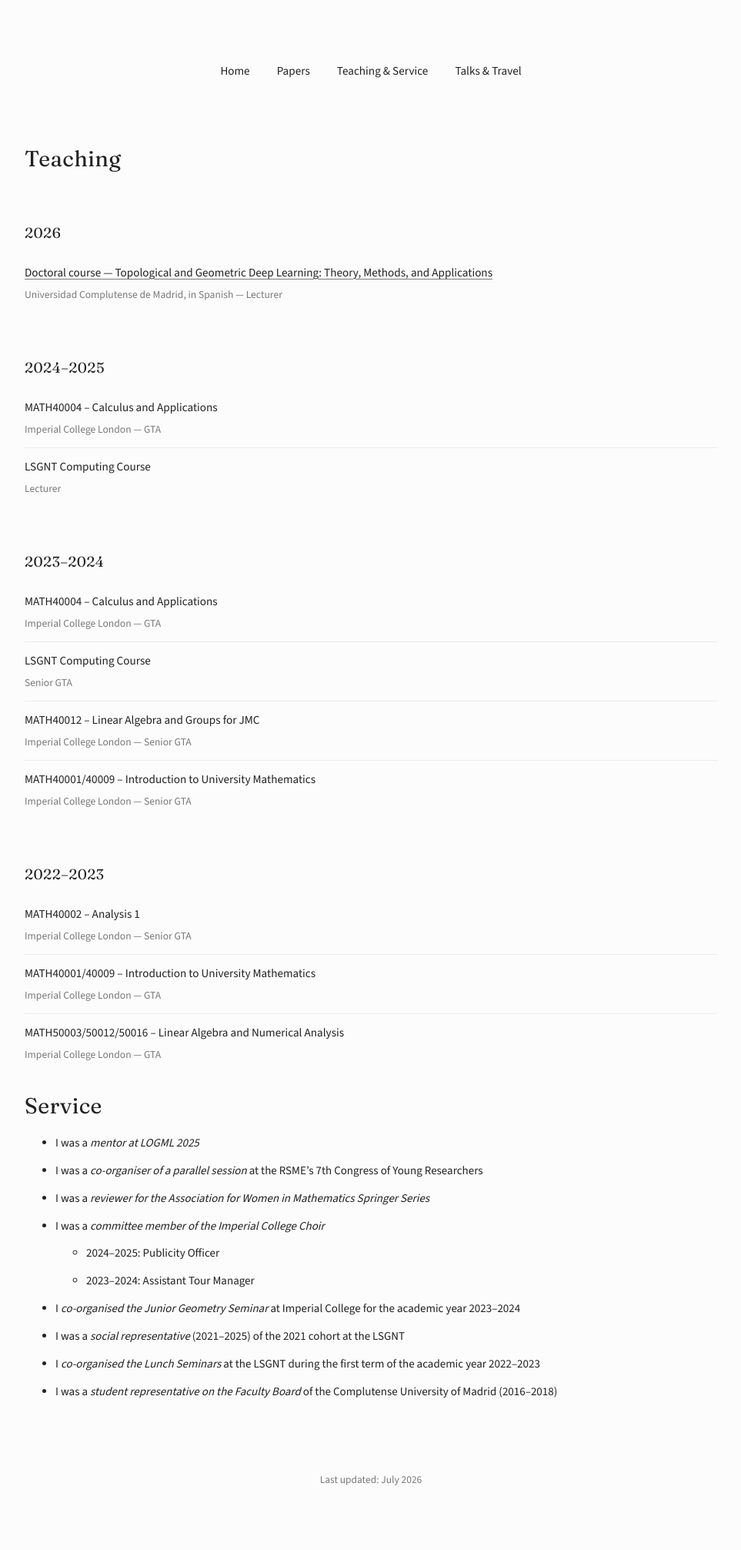
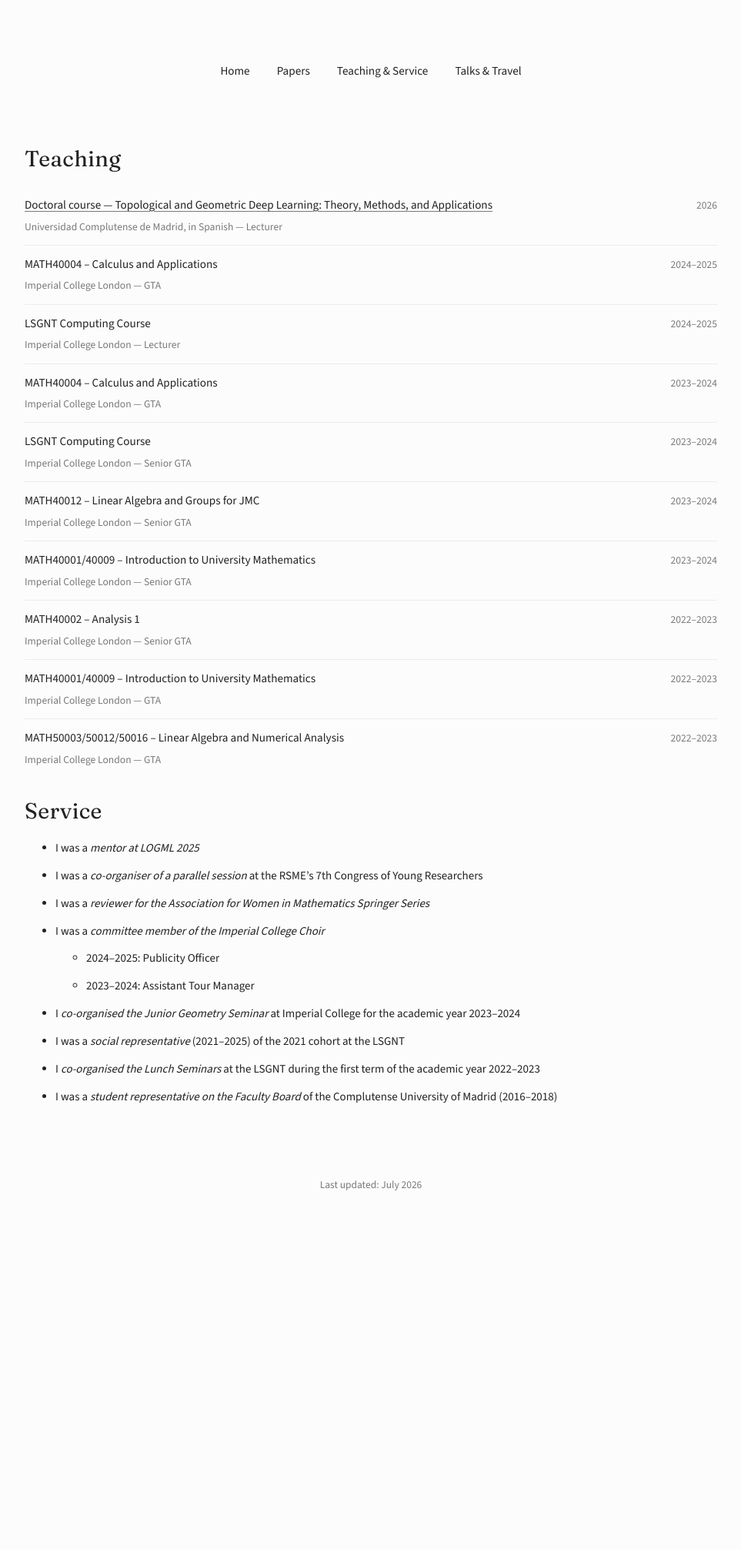
Before and after one commit to inesgare/inesgare.github.io, a Jekyll site: the page built from teaching.md, in a window 1280 px wide. Shown: the whole page at 77% size, without its empty margins (158-1121 px from the left). Built offline with Jekyll 4.4.1, drawn with Linux system fonts in a browser that asks for light colours; after the commit the page ends 1630 px from its top, so only the background shows below that.

Commit message:
edited papers and teaching style

```diff
--- a/style.css
+++ b/style.css
@@ -376,6 +376,10 @@ a:hover {
 }
 
 .teaching-item {
+  display: flex;
+  justify-content: space-between;
+  align-items: baseline;
+  gap: 16px;
   padding: 12px 0;
   border-bottom: 1px solid var(--border);
 }
@@ -393,6 +397,32 @@ a:hover {
   font-size: 0.85rem;
   color: var(--muted);
   margin-top: 3px;
+}
+
+.teaching-year {
+  font-size: 0.85rem;
+  color: var(--muted);
+  white-space: nowrap;
+}
+
+/* =========================
+   Papers Page
+   ========================= */
+
+.papers-list {
+  list-style: none;
+  padding-left: 0;
+  margin-top: 0.8em;
+}
+
+.papers-list li {
+  padding: 14px 0;
+  margin-bottom: 0;
+  border-bottom: 1px solid var(--border);
+}
+
+.papers-list li:last-child {
+  border-bottom: none;
 }
 
 /* =========================
@@ -442,4 +472,10 @@ footer {
     gap: 8px;
   }
 
+  .teaching-item {
+    flex-direction: column;
+    align-items: flex-start;
+    gap: 2px;
+  }
+
 }
--- a/teaching.md
+++ b/teaching.md
@@ -4,63 +4,76 @@ layout: default
 ---
 # Teaching
 
-## 2026
-
 <div class="teaching-list">
   <div class="teaching-item">
-    <div class="teaching-course"><a href="/tgdl-2026">Doctoral course — Topological and Geometric Deep Learning: Theory, Methods, and Applications</a></div>
-    <div class="teaching-meta">Universidad Complutense de Madrid, in Spanish — Lecturer</div>
-  </div>
-</div>
-
-## 2024–2025
-
-<div class="teaching-list">
-  <div class="teaching-item">
-    <div class="teaching-course">MATH40004 – Calculus and Applications</div>
-    <div class="teaching-meta">Imperial College London — GTA</div>
+    <div class="teaching-info">
+      <div class="teaching-course"><a href="/tgdl-2026">Doctoral course — Topological and Geometric Deep Learning: Theory, Methods, and Applications</a></div>
+      <div class="teaching-meta">Universidad Complutense de Madrid, in Spanish — Lecturer</div>
+    </div>
+    <div class="teaching-year">2026</div>
   </div>
   <div class="teaching-item">
-    <div class="teaching-course">LSGNT Computing Course</div>
-    <div class="teaching-meta">Lecturer</div>
-  </div>
-</div>
-
-## 2023–2024
-
-<div class="teaching-list">
-  <div class="teaching-item">
-    <div class="teaching-course">MATH40004 – Calculus and Applications</div>
-    <div class="teaching-meta">Imperial College London — GTA</div>
+    <div class="teaching-info">
+      <div class="teaching-course">MATH40004 – Calculus and Applications</div>
+      <div class="teaching-meta">Imperial College London — GTA</div>
+    </div>
+    <div class="teaching-year">2024–2025</div>
   </div>
   <div class="teaching-item">
-    <div class="teaching-course">LSGNT Computing Course</div>
-    <div class="teaching-meta">Senior GTA</div>
+    <div class="teaching-info">
+      <div class="teaching-course">LSGNT Computing Course</div>
+      <div class="teaching-meta">Imperial College London — Lecturer</div>
+    </div>
+    <div class="teaching-year">2024–2025</div>
   </div>
   <div class="teaching-item">
-    <div class="teaching-course">MATH40012 – Linear Algebra and Groups for JMC</div>
-    <div class="teaching-meta">Imperial College London — Senior GTA</div>
+    <div class="teaching-info">
+      <div class="teaching-course">MATH40004 – Calculus and Applications</div>
+      <div class="teaching-meta">Imperial College London — GTA</div>
+    </div>
+    <div class="teaching-year">2023–2024</div>
   </div>
   <div class="teaching-item">
-    <div class="teaching-course">MATH40001/40009 – Introduction to University Mathematics</div>
-    <div class="teaching-meta">Imperial College London — Senior GTA</div>
-  </div>
-</div>
-
-## 2022–2023
-
-<div class="teaching-list">
-  <div class="teaching-item">
-    <div class="teaching-course">MATH40002 – Analysis 1</div>
-    <div class="teaching-meta">Imperial College London — Senior GTA</div>
+    <div class="teaching-info">
+      <div class="teaching-course">LSGNT Computing Course</div>
+      <div class="teaching-meta">Imperial College London — Senior GTA</div>
+    </div>
+    <div class="teaching-year">2023–2024</div>
   </div>
   <div class="teaching-item">
-    <div class="teaching-course">MATH40001/40009 – Introduction to University Mathematics</div>
-    <div class="teaching-meta">Imperial College London — GTA</div>
+    <div class="teaching-info">
+      <div class="teaching-course">MATH40012 – Linear Algebra and Groups for JMC</div>
+      <div class="teaching-meta">Imperial College London — Senior GTA</div>
+    </div>
+    <div class="teaching-year">2023–2024</div>
   </div>
   <div class="teaching-item">
-    <div class="teaching-course">MATH50003/50012/50016 – Linear Algebra and Numerical Analysis</div>
-    <div class="teaching-meta">Imperial College London — GTA</div>
+    <div class="teaching-info">
+      <div class="teaching-course">MATH40001/40009 – Introduction to University Mathematics</div>
+      <div class="teaching-meta">Imperial College London — Senior GTA</div>
+    </div>
+    <div class="teaching-year">2023–2024</div>
+  </div>
+  <div class="teaching-item">
+    <div class="teaching-info">
+      <div class="teaching-course">MATH40002 – Analysis 1</div>
+      <div class="teaching-meta">Imperial College London — Senior GTA</div>
+    </div>
+    <div class="teaching-year">2022–2023</div>
+  </div>
+  <div class="teaching-item">
+    <div class="teaching-info">
+      <div class="teaching-course">MATH40001/40009 – Introduction to University Mathematics</div>
+      <div class="teaching-meta">Imperial College London — GTA</div>
+    </div>
+    <div class="teaching-year">2022–2023</div>
+  </div>
+  <div class="teaching-item">
+    <div class="teaching-info">
+      <div class="teaching-course">MATH50003/50012/50016 – Linear Algebra and Numerical Analysis</div>
+      <div class="teaching-meta">Imperial College London — GTA</div>
+    </div>
+    <div class="teaching-year">2022–2023</div>
   </div>
 </div>
 
```
Also changed, not shown: papers.md (+5 -1 lines).
